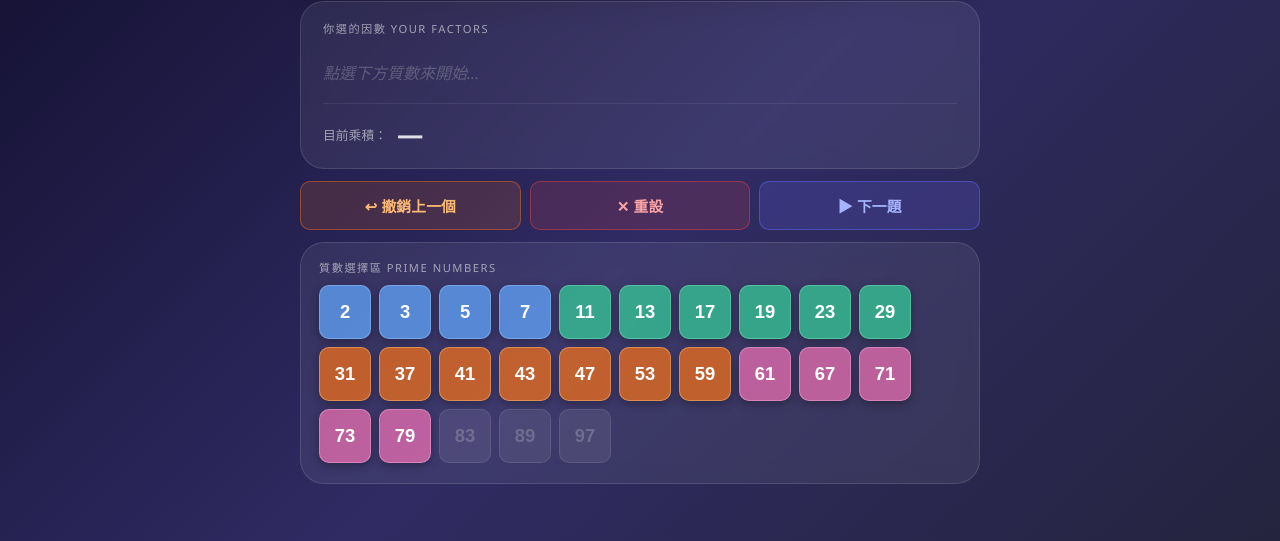
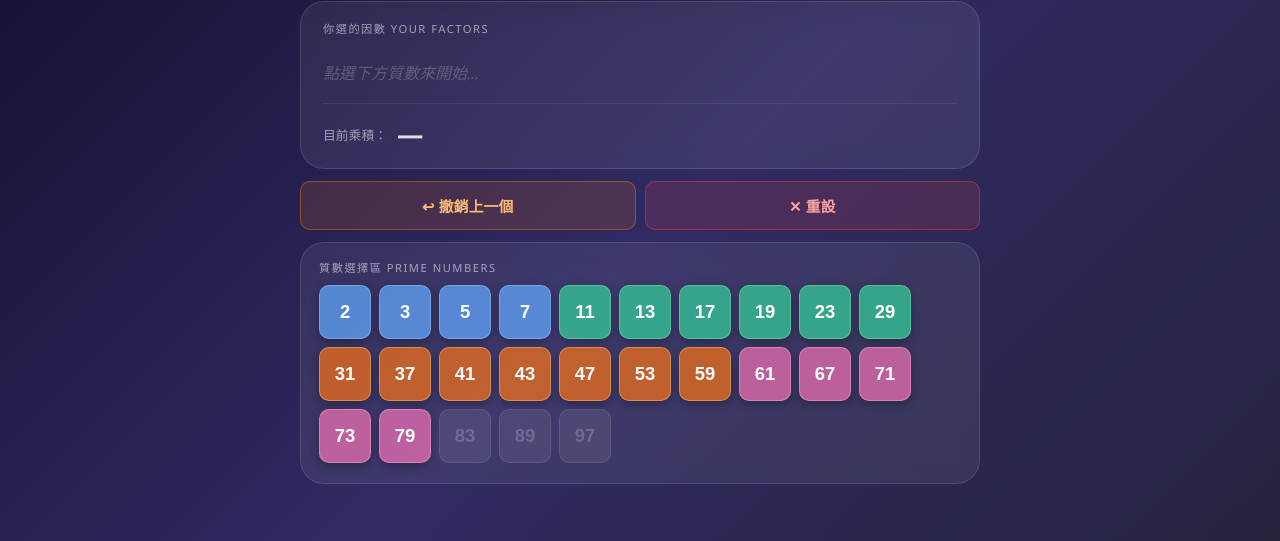
Before and after one commit to Qian0307/PrimeFactorization, a plain HTML site: page index.html in a window 1280 px wide. Shown: the part 259-800 px from the top of the page. Drawn offline with Linux system fonts and the light colour scheme.

Commit message:
Update index.html

```diff
--- a/index.html
+++ b/index.html
@@ -476,7 +476,6 @@ body {
 <div class="controls">
   <button class="ctrl-btn btn-undo" onclick="undoFactor()"  title="撤銷最後一個因數">↩ 撤銷上一個</button>
   <button class="ctrl-btn btn-reset" onclick="resetFactors()" title="清除所有因數">✕ 重設</button>
-  <button class="ctrl-btn btn-next"  onclick="skipQuestion()" title="跳過此題">▶ 下一題</button>
 </div>
 
 <!-- ───────────── BOTTOM: PRIME SELECTION GRID ───────────── -->
```
